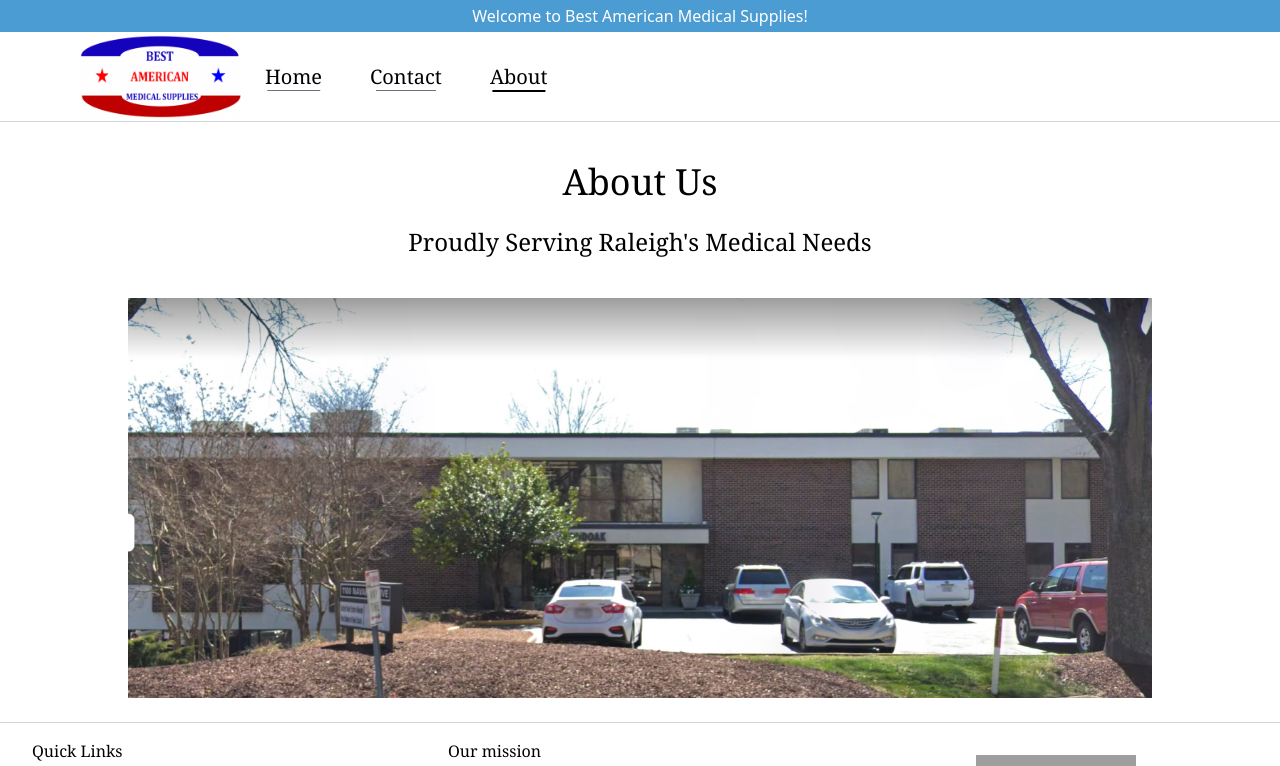
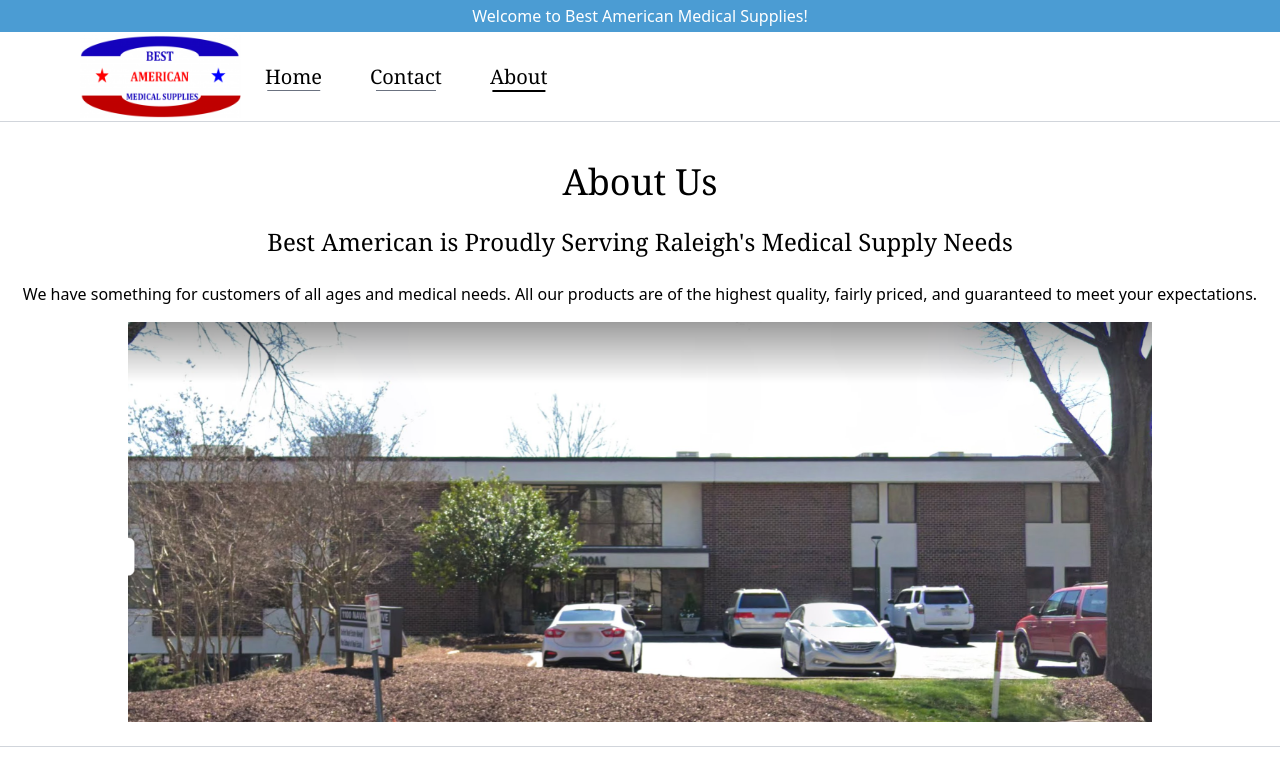
Before and after one commit to wzsamuels/bestamerican-nextjs, a Next.js app: page /about in a window 1280 px wide. Shown: the top 766 px of the page. Built offline with nearby package versions, Linux system fonts and the light colour scheme; grey boxes are pictures that could not be loaded.

Commit message:
Add additional text to About page

```diff
--- a/app/about/page.tsx
+++ b/app/about/page.tsx
@@ -6,7 +6,8 @@
     <div className={'mt-6 mb-6 w-full flex flex-col justify-center items-center'}>
       <div className={'p-4'}>
         <h1 className={'text-3xl md:text-4xl text-center font-serif'}>About Us</h1>
-        <h2 className={'my-6 text-xl md:text-2xl text-center font-serif'}>Proudly Serving Raleigh&apos;s Medical Needs</h2>
+        <h2 className={'my-6 text-xl md:text-2xl text-center font-serif'}>Best American is Proudly Serving Raleigh&apos;s Medical Supply Needs</h2>
+        <p>We have something for customers of all ages and medical needs. All our products are of the highest quality, fairly priced, and guaranteed to meet your expectations.</p>
       </div>
       <div className={'relative w-full max-w-5xl min-h-[400px]'}>
         <Image fill className={'w-full object-cover'} src={exterior_image} alt={'Best American Medical Supplies exterior'}/>
```
